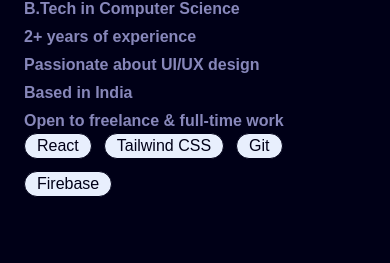
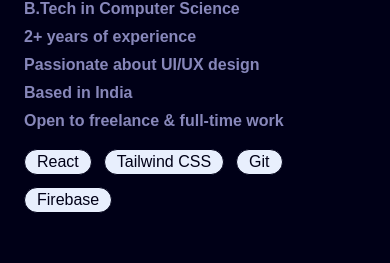
Before and after one commit to shiba-murmu/project-public-portfolio-website, a React (Vite) app: page / in a window 390 px wide. Shown: the part 1772-2035 px from the top of the page. Built offline with nearby package versions, Linux system fonts and the light colour scheme; a web font is replaced by a local one.

Commit message:
mt added to the about file

```diff
--- a/src/pages/about/About.jsx
+++ b/src/pages/about/About.jsx
@@ -56,7 +56,7 @@ function About() {
                                         <li>Based in India</li>
                                         <li>Open to freelance & full-time work</li>
                                     </ol>
-                                    <div className='md:flex md:justify-center md:items-center'>
+                                    <div className=' mt-4 md:mt-0 md:flex md:justify-center md:items-center'>
                                         <ul className='text-md md:text-md font-normal flex flex-wrap gap-3 '>
                                             <li className='px-3 border bg-(--button-background) text-(--button-text-color) rounded-full'>React</li>
                                             <li className='px-3 border bg-(--button-background) text-(--button-text-color) rounded-full'>Tailwind CSS</li>
```
